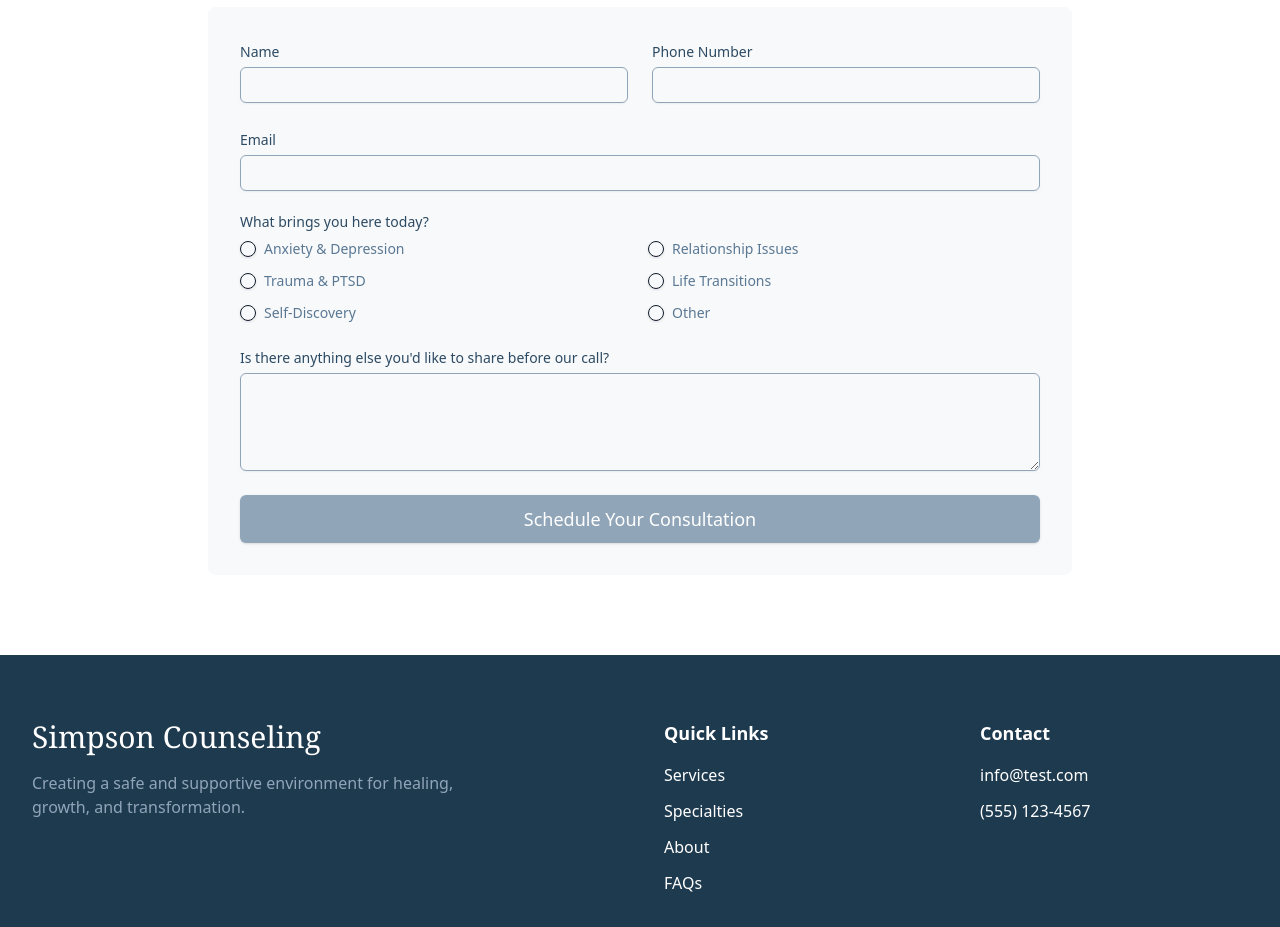
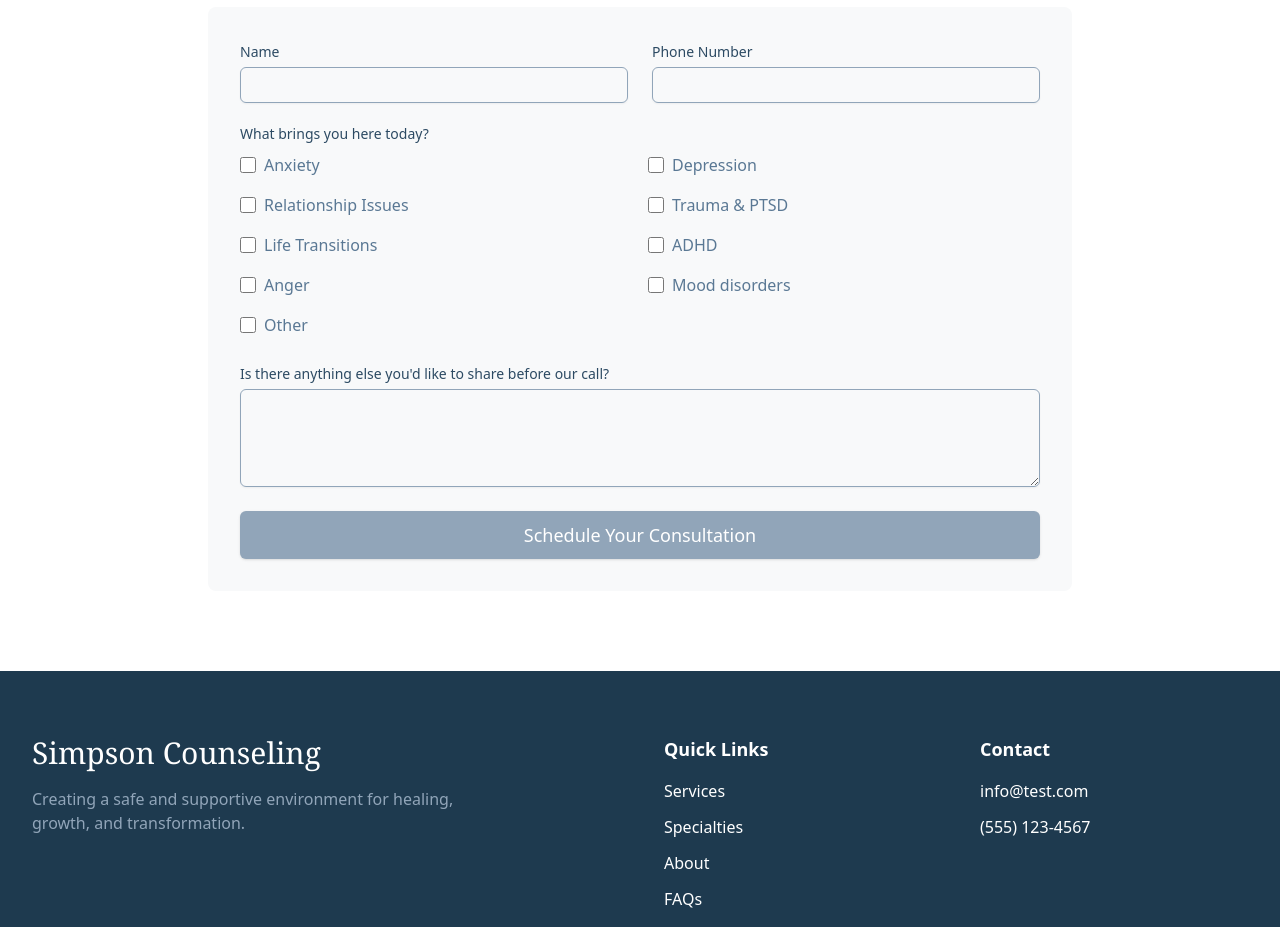
Before and after one commit to mdsimpson09/counseling, a Next.js app: page / in a window 1280 px wide. Shown: the part 2040-2967 px from the top of the page. Built offline with nearby package versions, Linux system fonts and the light colour scheme.

Commit message:
contact form

```diff
--- a/app/components/contact-form.tsx
+++ b/app/components/contact-form.tsx
@@ -1,36 +1,189 @@
-'use client'
+// 'use client'
 
-import { useState } from 'react'
-import { Button } from "@/components/ui/button"
-import { Input } from "@/components/ui/input"
-import { Textarea } from "@/components/ui/textarea"
-import { RadioGroup, RadioGroupItem } from "@/components/ui/radio-group"
-import { Label } from "@/components/ui/label"
+// import { useState } from 'react'
+// import { Button } from "@/components/ui/button"
+// import { Input } from "@/components/ui/input"
+// import { Textarea } from "@/components/ui/textarea"
+// import { RadioGroup, RadioGroupItem } from "@/components/ui/radio-group"
+// import { Label } from "@/components/ui/label"
+
+// const concerns = [
+//   "Anxiety & Depression",
+//   "Relationship Issues",
+//   "Trauma & PTSD",
+//   "Life Transitions",
+//   "Self-Discovery",
+//   "Other"
+// ]
+
+// const ContactForm = () => {
+//   const [formData, setFormData] = useState({
+//     name: '',
+//     phone: '',
+//     email: '',
+//     concern: '',
+//     message: ''
+//   })
+
+//   const handleSubmit = async (e: React.FormEvent) => {
+//     e.preventDefault()
+//     // Here you would typically send the form data to your backend
+//     console.log(formData)
+//     alert('Thank you for reaching out. We will contact you soon to schedule your consultation.')
+//   }
+
+//   return (
+//     <form onSubmit={handleSubmit} className="space-y-6 bg-[#f8f9fa] p-8 rounded-lg">
+//       <div className="grid md:grid-cols-2 gap-6">
+//         <div>
+//           <Label htmlFor="name" className="text-[#2c4a63]">Name</Label>
+//           <Input
+//             type="text"
+//             id="name"
+//             className="mt-1 border-[#91a5b9] focus:ring-[#91a5b9] focus:border-[#91a5b9]"
+//             required
+//             onChange={(e) => setFormData(prev => ({ ...prev, name: e.target.value }))}
+//           />
+//         </div>
+//         <div>
+//           <Label htmlFor="phone" className="text-[#2c4a63]">Phone Number</Label>
+//           <Input
+//             type="tel"
+//             id="phone"
+//             className="mt-1 border-[#91a5b9] focus:ring-[#91a5b9] focus:border-[#91a5b9]"
+//             required
+//             onChange={(e) => setFormData(prev => ({ ...prev, phone: e.target.value }))}
+//           />
+//         </div>
+//       </div>
+
+//       <div>
+//         <Label htmlFor="email" className="text-[#2c4a63]">Email</Label>
+//         <Input
+//           type="email"
+//           id="email"
+//           className="mt-1 border-[#91a5b9] focus:ring-[#91a5b9] focus:border-[#91a5b9]"
+//           required
+//           onChange={(e) => setFormData(prev => ({ ...prev, email: e.target.value }))}
+//         />
+//       </div>
+
+//       <div>
+//         <Label className="text-[#2c4a63] block mb-3">What brings you here today?</Label>
+//         <RadioGroup
+//           onValueChange={(value) => setFormData(prev => ({ ...prev, concern: value }))}
+//           className="grid md:grid-cols-2 gap-4"
+//         >
+//           {concerns.map((concern) => (
+//             <div className="flex items-center space-x-2" key={concern}>
+//               <RadioGroupItem value={concern} id={concern} />
+//               <Label htmlFor={concern} className="text-[#5a7894]">{concern}</Label>
+//             </div>
+//           ))}
+//         </RadioGroup>
+//       </div>
+
+//       <div>
+//         <Label htmlFor="message" className="text-[#2c4a63]">
+//           Is there anything else you&apos;d like to share before our call?
+//         </Label>
+//         <Textarea
+//           id="message"
+//           className="mt-1 border-[#91a5b9] focus:ring-[#91a5b9] focus:border-[#91a5b9]"
+//           rows={4}
+//           onChange={(e) => setFormData(prev => ({ ...prev, message: e.target.value }))}
+//         />
+//       </div>
+
+//       <Button
+//         type="submit"
+//         className="w-full bg-[#91a5b9] hover:bg-[#7b8fa3] text-white py-6 text-lg"
+//       >
+//         Schedule Your Consultation
+//       </Button>
+//     </form>
+//   )
+// }
+
+// export default ContactForm
+
+'use client';
+
+import { useState } from 'react';
+import { Button } from "@/components/ui/button";
+import { Input } from "@/components/ui/input";
+import { Textarea } from "@/components/ui/textarea";
+import Checkbox from "@/components/ui/Checkbox";
+import { Label } from "@/components/ui/label";
 
 const concerns = [
-  "Anxiety & Depression",
+  "Anxiety",
+  "Depression",
   "Relationship Issues",
   "Trauma & PTSD",
   "Life Transitions",
-  "Self-Discovery",
+  "ADHD",
+  "Anger",
+  "Mood disorders",
   "Other"
-]
+];
+
+interface FormData {
+  name: string;
+  phone: string;
+  email: string;
+  concerns: string[];
+  message: string;
+}
 
 const ContactForm = () => {
-  const [formData, setFormData] = useState({
+  // Explicitly define the type for formData
+  const [formData, setFormData] = useState<FormData>({
     name: '',
     phone: '',
     email: '',
-    concern: '',
-    message: ''
-  })
+    concerns: [], // Initialize as an empty string array
+    message: '',
+  });
+  const [isSubmitting, setIsSubmitting] = useState(false);
 
   const handleSubmit = async (e: React.FormEvent) => {
-    e.preventDefault()
-    // Here you would typically send the form data to your backend
-    console.log(formData)
-    alert('Thank you for reaching out. We will contact you soon to schedule your consultation.')
-  }
+    e.preventDefault();
+    setIsSubmitting(true);
+
+    const response = await fetch('https://formspree.io/f/xovqgaba', {
+      method: 'POST',
+      headers: {
+        'Content-Type': 'application/json',
+      },
+      body: JSON.stringify({
+        name: formData.name,
+        phone: formData.phone,
+        email: formData.email,
+        concerns: formData.concerns.join(', '),
+        message: formData.message,
+      }),
+    });
+
+    setIsSubmitting(false);
+
+    if (response.ok) {
+      alert('Submitted successfully! Thank you for reaching out!');
+      setFormData({ name: '', phone: '', email: '', concerns: [], message: '' });
+    } else {
+      alert('Failed to send your message. Please try again later.');
+    }
+  };
+
+  const handleCheckboxChange = (concern: string) => {
+    setFormData((prev) => {
+      const isChecked = prev.concerns.includes(concern);
+      const updatedConcerns = isChecked
+        ? prev.concerns.filter((c) => c !== concern)
+        : [...prev.concerns, concern];
+      return { ...prev, concerns: updatedConcerns };
+    });
+  };
 
   return (
     <form onSubmit={handleSubmit} className="space-y-6 bg-[#f8f9fa] p-8 rounded-lg">
@@ -40,9 +193,11 @@ const ContactForm = () => {
           <Input
             type="text"
             id="name"
+            name="name"
+            value={formData.name}
             className="mt-1 border-[#91a5b9] focus:ring-[#91a5b9] focus:border-[#91a5b9]"
             required
-            onChange={(e) => setFormData(prev => ({ ...prev, name: e.target.value }))}
+            onChange={(e) => setFormData((prev) => ({ ...prev, name: e.target.value }))}
           />
         </div>
         <div>
@@ -50,37 +205,28 @@ const ContactForm = () => {
           <Input
             type="tel"
             id="phone"
+            name="phone"
+            value={formData.phone}
             className="mt-1 border-[#91a5b9] focus:ring-[#91a5b9] focus:border-[#91a5b9]"
             required
-            onChange={(e) => setFormData(prev => ({ ...prev, phone: e.target.value }))}
+            onChange={(e) => setFormData((prev) => ({ ...prev, phone: e.target.value }))}
           />
         </div>
       </div>
 
       <div>
-        <Label htmlFor="email" className="text-[#2c4a63]">Email</Label>
-        <Input
-          type="email"
-          id="email"
-          className="mt-1 border-[#91a5b9] focus:ring-[#91a5b9] focus:border-[#91a5b9]"
-          required
-          onChange={(e) => setFormData(prev => ({ ...prev, email: e.target.value }))}
-        />
-      </div>
-
-      <div>
         <Label className="text-[#2c4a63] block mb-3">What brings you here today?</Label>
-        <RadioGroup
-          onValueChange={(value) => setFormData(prev => ({ ...prev, concern: value }))}
-          className="grid md:grid-cols-2 gap-4"
-        >
+        <div className="grid md:grid-cols-2 gap-4">
           {concerns.map((concern) => (
-            <div className="flex items-center space-x-2" key={concern}>
-              <RadioGroupItem value={concern} id={concern} />
-              <Label htmlFor={concern} className="text-[#5a7894]">{concern}</Label>
-            </div>
+            <Checkbox
+              key={concern}
+              id={concern}
+              label={concern}
+              checked={formData.concerns.includes(concern)}
+              onChange={() => handleCheckboxChange(concern)}
+            />
           ))}
-        </RadioGroup>
+        </div>
       </div>
 
       <div>
@@ -89,20 +235,23 @@ const ContactForm = () => {
         </Label>
         <Textarea
           id="message"
+          name="message"
+          value={formData.message}
           className="mt-1 border-[#91a5b9] focus:ring-[#91a5b9] focus:border-[#91a5b9]"
           rows={4}
-          onChange={(e) => setFormData(prev => ({ ...prev, message: e.target.value }))}
+          onChange={(e) => setFormData((prev) => ({ ...prev, message: e.target.value }))}
         />
       </div>
 
       <Button
         type="submit"
+        disabled={isSubmitting}
         className="w-full bg-[#91a5b9] hover:bg-[#7b8fa3] text-white py-6 text-lg"
       >
-        Schedule Your Consultation
+        {isSubmitting ? 'Submitting...' : 'Schedule Your Consultation'}
       </Button>
     </form>
-  )
-}
+  );
+};
 
-export default ContactForm
+export default ContactForm;
--- /dev/null
+++ b/components/ui/Checkbox.tsx
@@ -0,0 +1,29 @@
+import React from 'react';
+
+interface CheckboxProps {
+  id: string;
+  checked: boolean;
+  onChange: () => void;
+  label?: string;
+}
+
+const Checkbox: React.FC<CheckboxProps> = ({ id, checked, onChange, label }) => {
+  return (
+    <div className="flex items-center space-x-2">
+      <input
+        type="checkbox"
+        id={id}
+        checked={checked}
+        onChange={onChange}
+        className="w-4 h-4 text-blue-600 border-gray-300 rounded focus:ring-blue-500"
+      />
+      {label && (
+        <label htmlFor={id} className="text-[#5a7894]">
+          {label}
+        </label>
+      )}
+    </div>
+  );
+};
+
+export default Checkbox;
--- a/package.json
+++ b/package.json
@@ -14,6 +14,7 @@
     "@radix-ui/react-slot": "^1.1.0",
     "class-variance-authority": "^0.7.0",
     "clsx": "^2.1.1",
+    "emailjs-com": "^3.2.0",
     "lucide-react": "^0.461.0",
     "next": "15.0.3",
     "react": "19.0.0-rc-66855b96-20241106",
--- a/tsconfig.json
+++ b/tsconfig.json
@@ -13,13 +13,15 @@
     "isolatedModules": true,
     "jsx": "preserve",
     "incremental": true,
+    "baseUrl": "./",
     "plugins": [
       {
         "name": "next"
       }
     ],
     "paths": {
-      "@/*": ["./*"]
+      "@/*": ["./*"],
+      "@/components/*": ["components/*"]
     }
   },
   "include": ["next-env.d.ts", "**/*.ts", "**/*.tsx", ".next/types/**/*.ts"],
```
Also changed, not shown: 1 other file (tests, documents, lock files or other folders).
